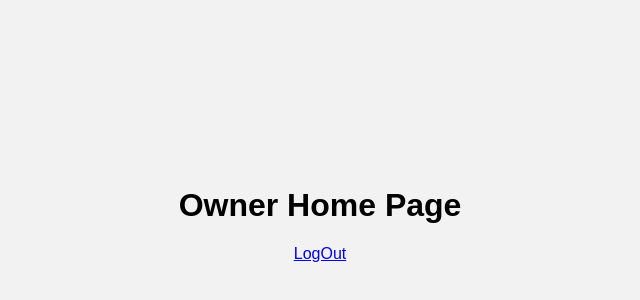
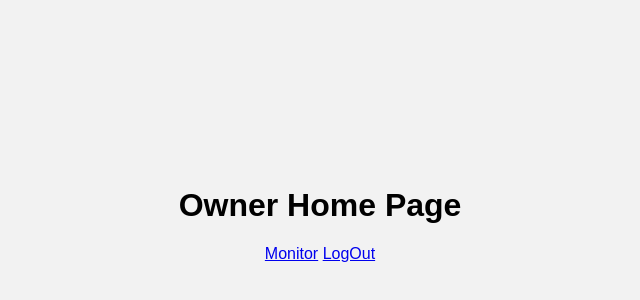
Before and after one commit to AryanDeswal/TrackWise, a website: page views/owners/homepage.html in a window 1280 px wide. Shown: the part 186-486 px from the top of the page, without its empty margins (320-960 px from the left). Drawn offline with Linux system fonts and the light colour scheme.

Commit message:
Added monitor button

```diff
--- a/views/owners/homepage.html
+++ b/views/owners/homepage.html
@@ -42,6 +42,7 @@
 <body>
     <div class="container">
         <h1>Owner Home Page</h1>
+        <a href="http://localhost:3000/owner/pawan/monitor">Monitor</a>
         <a href="http://localhost:3000/owner/logout">LogOut</a>
     </div>
 </body>
```
